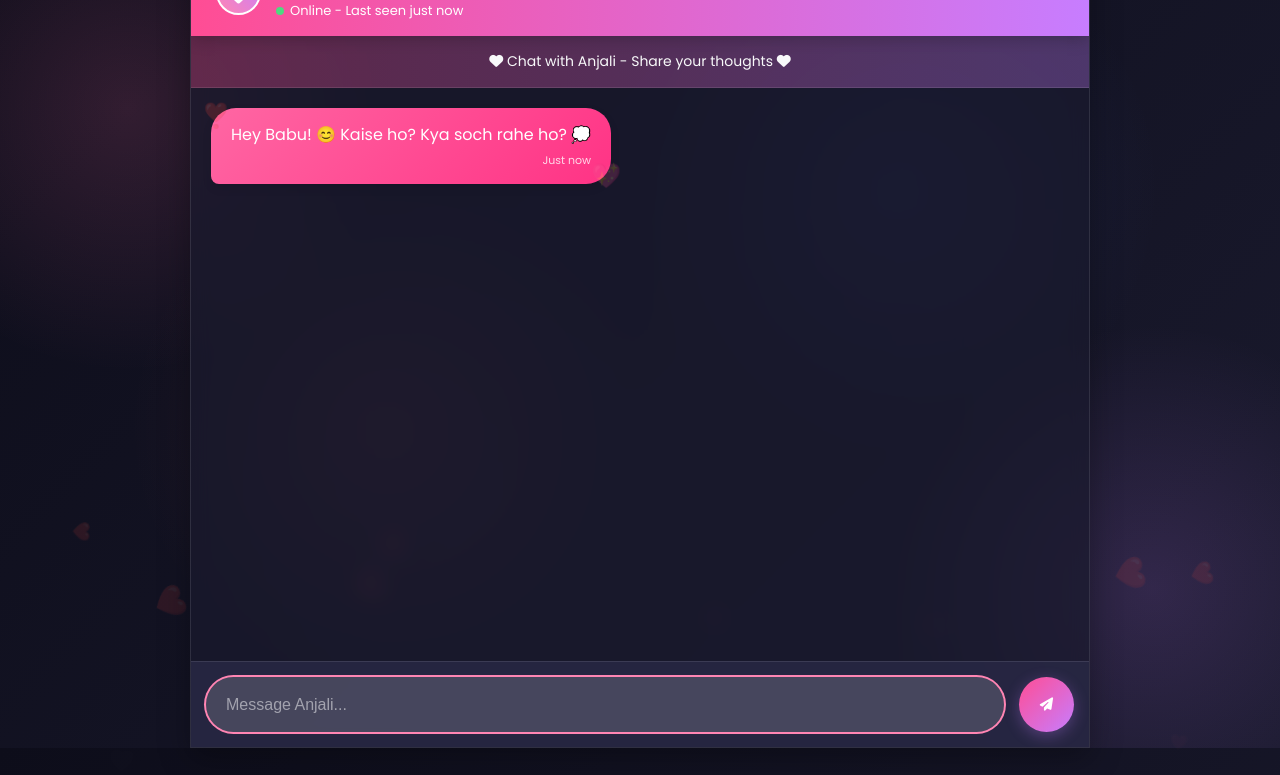
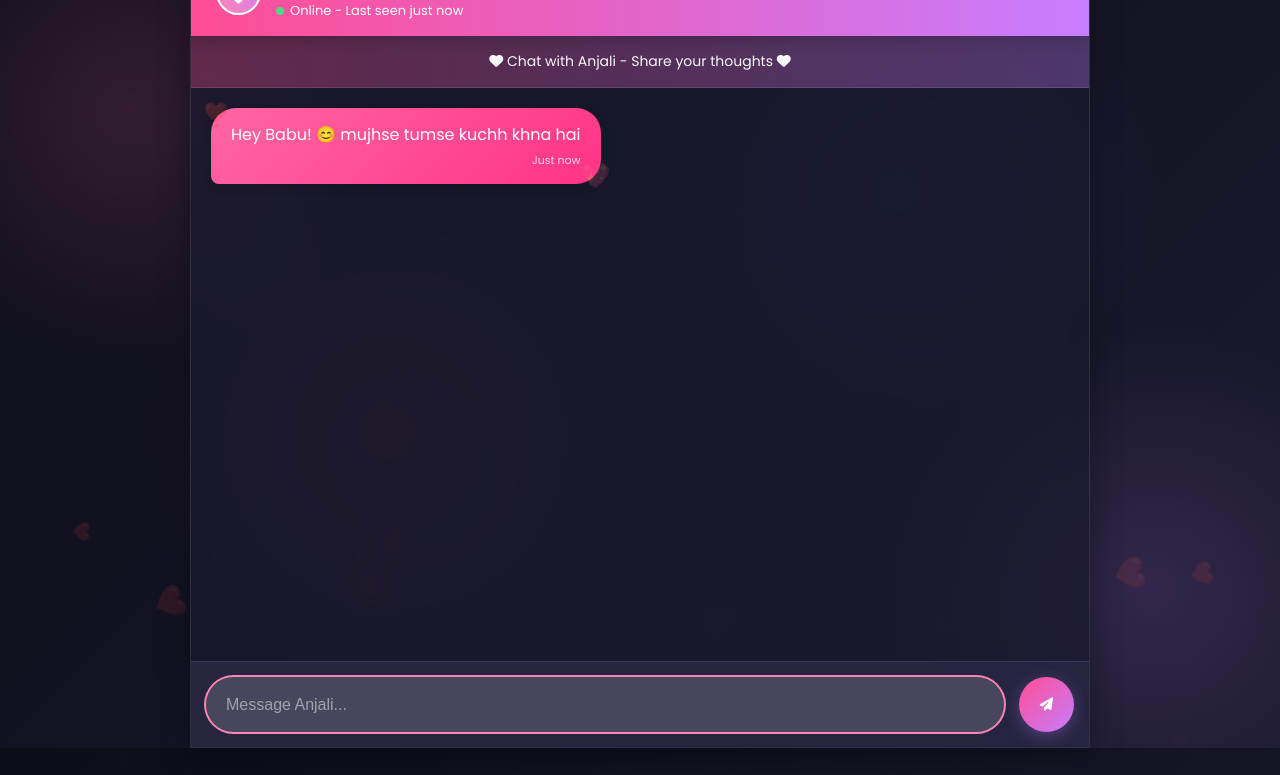
Before and after one commit to Aayush4532/Anjali, a plain HTML site: page index.html in a window 1280 px wide. Shown: the part 52-827 px from the top of the page. Drawn offline with Linux system fonts and the light colour scheme.

Commit message:
Update index.html

```diff
--- a/index.html
+++ b/index.html
@@ -395,7 +395,7 @@
         <div class="chat-messages" id="chatMessages">
             <div class="message bot">
                 <span class="bot-message-decoration left">❣️</span>
-                <span class="message-text">Hey Babu! 😊 Kaise ho? Kya soch rahe ho? 💭</span>
+                <span class="message-text">Hey Babu! 😊 mujhse tumse kuchh khna hai</span>
                 <span class="bot-message-decoration right">💖</span>
                 <span class="message-time">Just now</span>
             </div>
```
